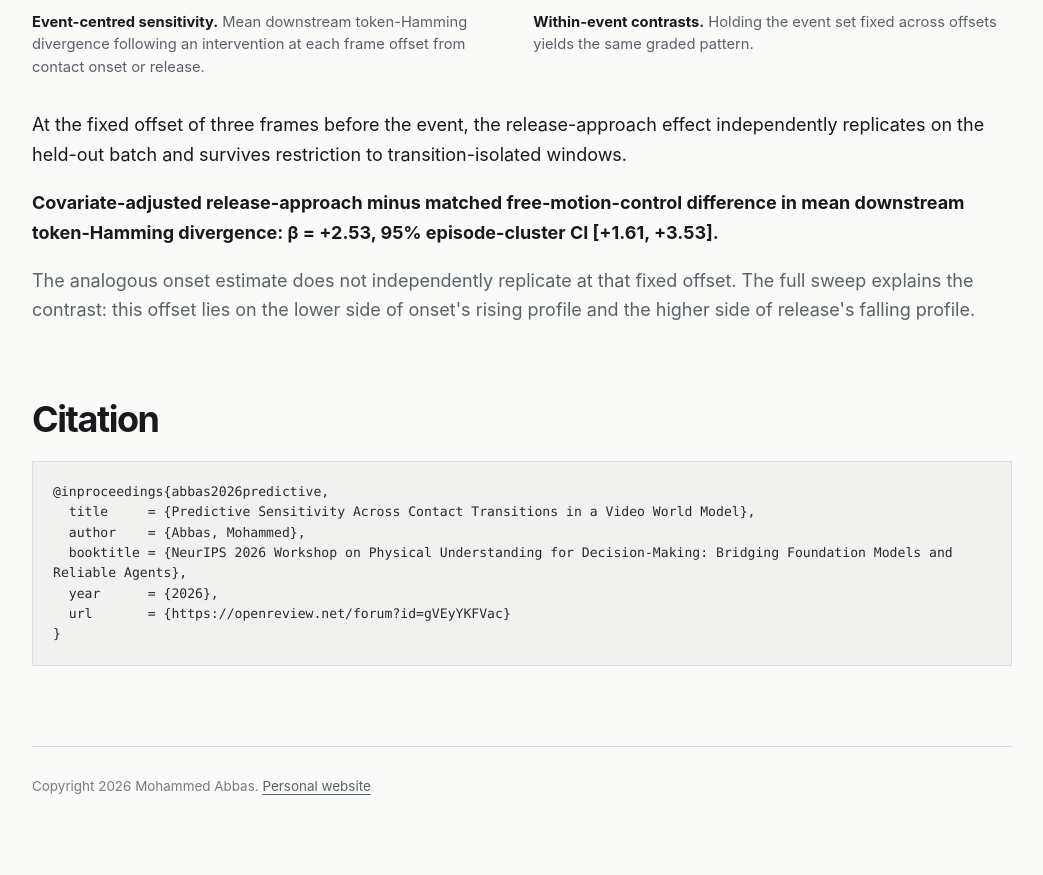
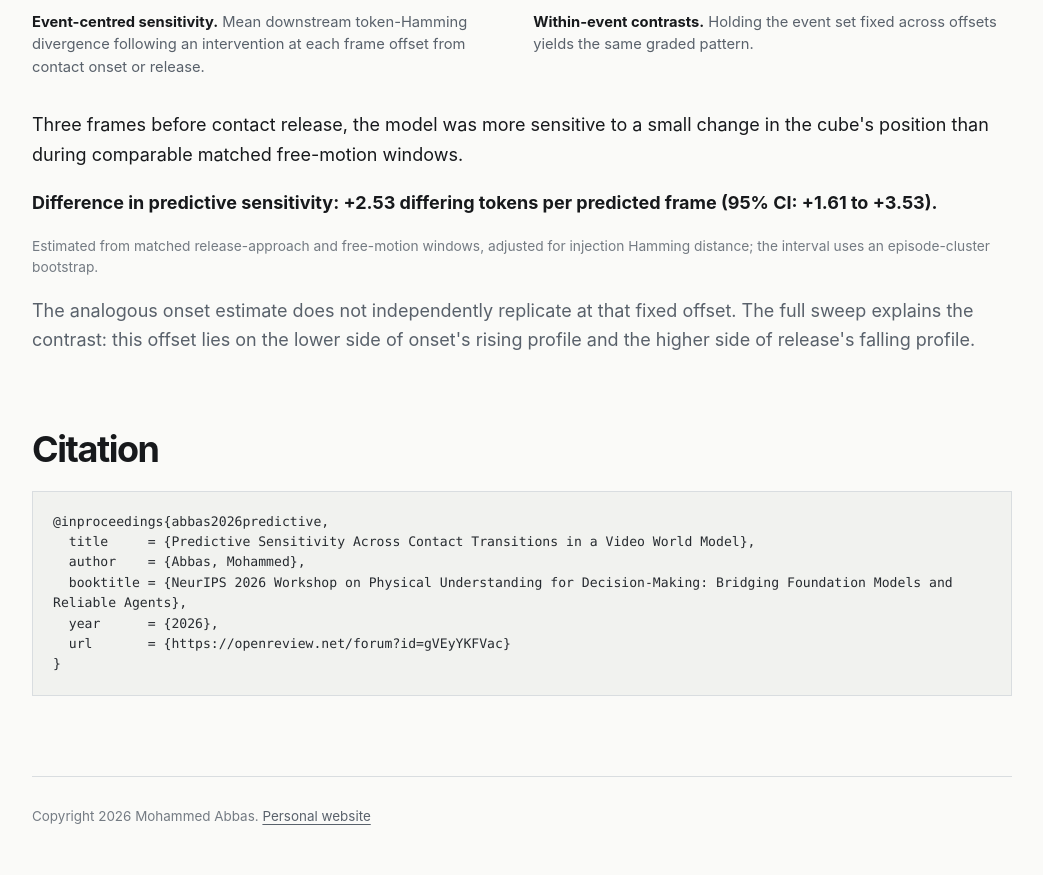
Before and after one commit to MommeAbbas/video-world-model-contact-sensitivity, a plain HTML site: page docs/index.html in a window 1280 px wide. Shown: the part 3642-4517 px from the top of the page, without its empty margins (118-1161 px from the left). Before the commit the page ends 4487 px from the top, so only its background shows below. Drawn offline with Linux system fonts and the light colour scheme.

Commit message:
Present release finding in plain language

```diff
--- a/docs/index.html
+++ b/docs/index.html
@@ -128,6 +128,7 @@
       .result-summary { margin-top: 2rem; }
       .result-copy p:first-child { color: var(--text); }
       .stat { color: var(--text) !important; font-weight: 680; }
+      .estimation-note { color: var(--faint) !important; font-size: .86rem; line-height: 1.5; }
 
       .bibtex {
         margin: 1.35rem 0 0;
@@ -249,8 +250,9 @@
           </figure>
         </div>
         <div class="result-copy result-summary">
-          <p>At the fixed offset of three frames before the event, the release-approach effect independently replicates on the held-out batch and survives restriction to transition-isolated windows.</p>
-          <p class="stat">Covariate-adjusted release-approach minus matched free-motion-control difference in mean downstream token-Hamming divergence: &beta; = +2.53, 95% episode-cluster CI [+1.61, +3.53].</p>
+          <p>Three frames before contact release, the model was more sensitive to a small change in the cube's position than during comparable matched free-motion windows.</p>
+          <p class="stat">Difference in predictive sensitivity: +2.53 differing tokens per predicted frame (95% CI: +1.61 to +3.53).</p>
+          <p class="estimation-note">Estimated from matched release-approach and free-motion windows, adjusted for injection Hamming distance; the interval uses an episode-cluster bootstrap.</p>
           <p>The analogous onset estimate does not independently replicate at that fixed offset. The full sweep explains the contrast: this offset lies on the lower side of onset's rising profile and the higher side of release's falling profile.</p>
         </div>
       </section>
```
